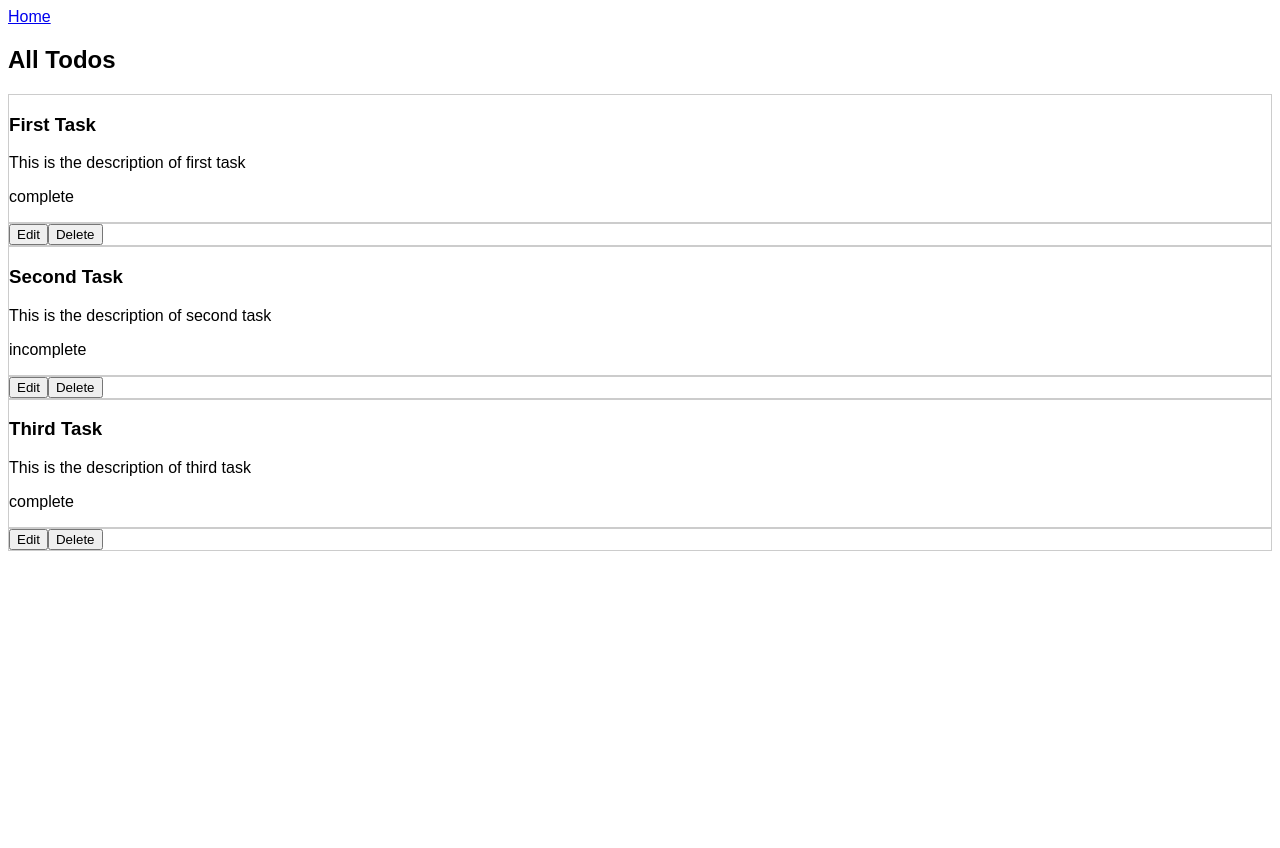
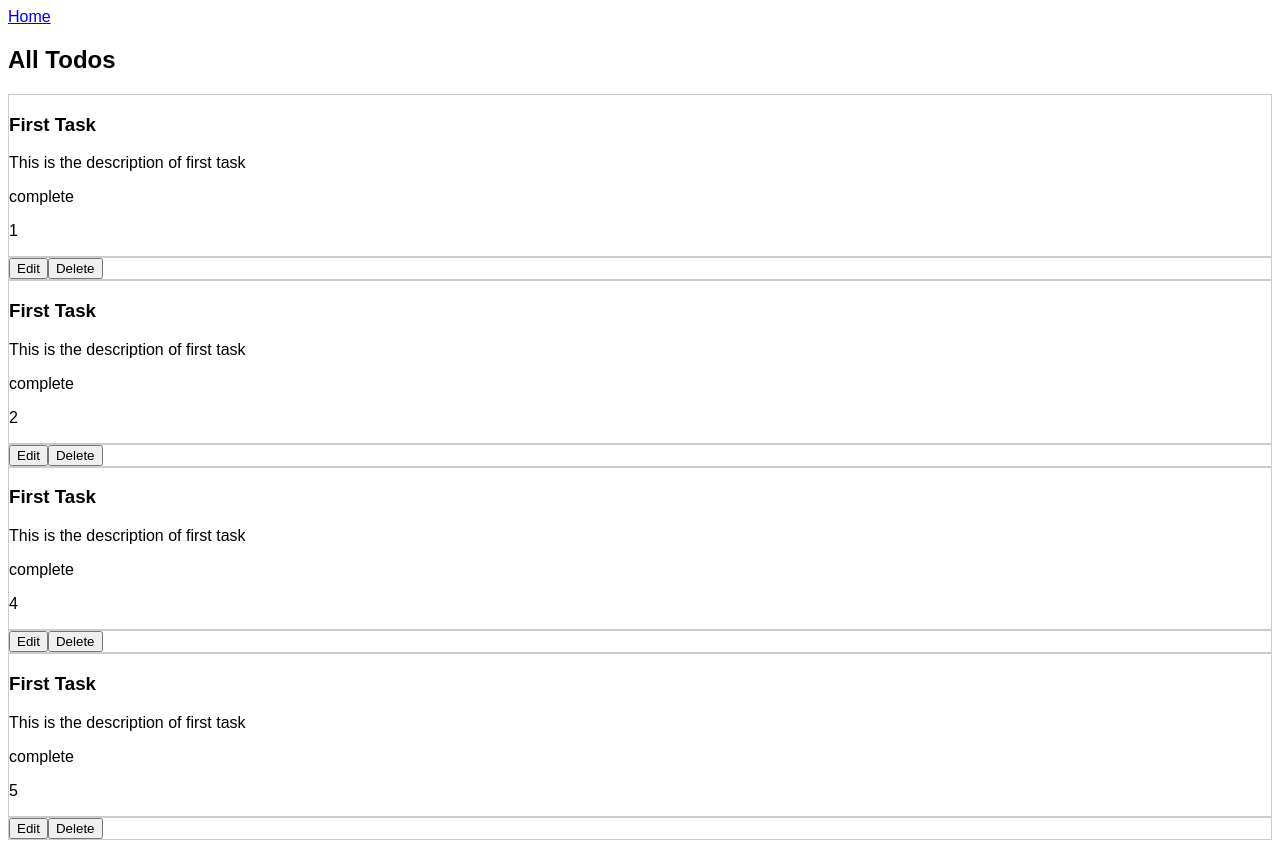
Before and after one commit to KumarAmitt/todo-crud, a Vue app: page / in a window 1280 px wide. Before the commit the page ends 800 px from the top, so only its background shows below. Built offline with nearby package versions, Linux system fonts and the light colour scheme; data requests are answered from the project's data file.

Commit message:
Add delete action for todos

```diff
--- a/server/db.json
+++ b/server/db.json
@@ -8,14 +8,20 @@
     },
     {
       "id": 2,
-			"title": "Second Task",
-			"description": "This is the description of second task",
-			"status": "incomplete"
+      "title": "First Task",
+      "description": "This is the description of first task",
+      "status": "complete"
     },
     {
-			"id": 3,
-			"title": "Third Task",
-			"description": "This is the description of third task",
+      "id": 4,
+      "title": "First Task",
+      "description": "This is the description of first task",
+      "status": "complete"
+    },
+    {
+      "id": 5,
+      "title": "First Task",
+      "description": "This is the description of first task",
       "status": "complete"
     }
   ]
--- a/src/components/TheTodo.vue
+++ b/src/components/TheTodo.vue
@@ -3,10 +3,11 @@
     <h3>{{ todo.title }}</h3>
     <p>{{ todo.description }}</p>
     <p> {{ todo.status }}</p>
+    <p> {{ todo.id }}</p>
   </div>
   <div>
     <button>Edit</button>
-    <button>Delete</button>
+    <button @click="$emit('deleteTodo', todo.id)">Delete</button>
   </div>
 </template>
 
@@ -14,6 +15,7 @@
 export default {
   name: 'TheTodo',
   props: ['todo'],
+  emits: ['deleteTodo'],
 };
 </script>
 
--- a/src/views/HomeView.vue
+++ b/src/views/HomeView.vue
@@ -1,7 +1,7 @@
 <template>
   <h2>All Todos</h2>
   <div v-for="todo in todos" :key="todo.id">
-    <the-todo :todo="todo"></the-todo>
+    <the-todo :todo="todo" @deleteTodo="deleteTodo"></the-todo>
   </div>
 </template>
 
@@ -16,13 +16,23 @@ export default {
   },
   data() {
     return {
+      baseURL: 'http://localhost:3000',
       todos: [],
     };
   },
+  methods: {
+    async deleteTodo(id) {
+      try {
+        await axios.delete(`${this.baseURL}/todos/${id}`);
+        this.todos = this.todos.filter((todo) => todo.id !== id);
+      } catch (error) {
+        console.log(error.message);
+      }
+    },
+  },
   async mounted() {
     try {
-      const todos = await axios.get('http://localhost:3000/todos');
-      this.todos = todos.data;
+      this.todos = (await axios.get(`${this.baseURL}/todos`)).data;
     } catch (error) {
       console.log(error.message);
     }
```
Lines whose indentation alone changed are shown as unchanged.
